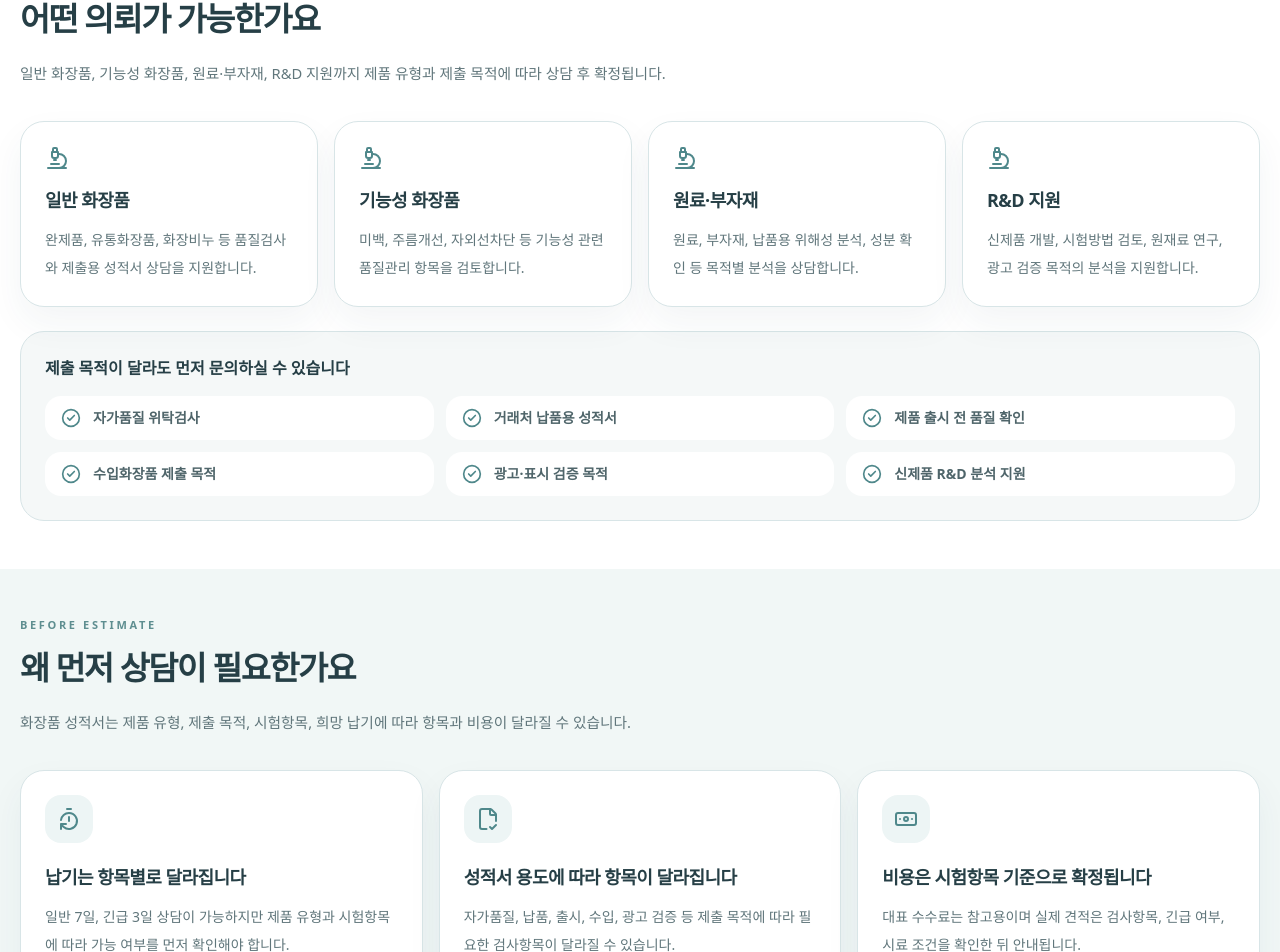
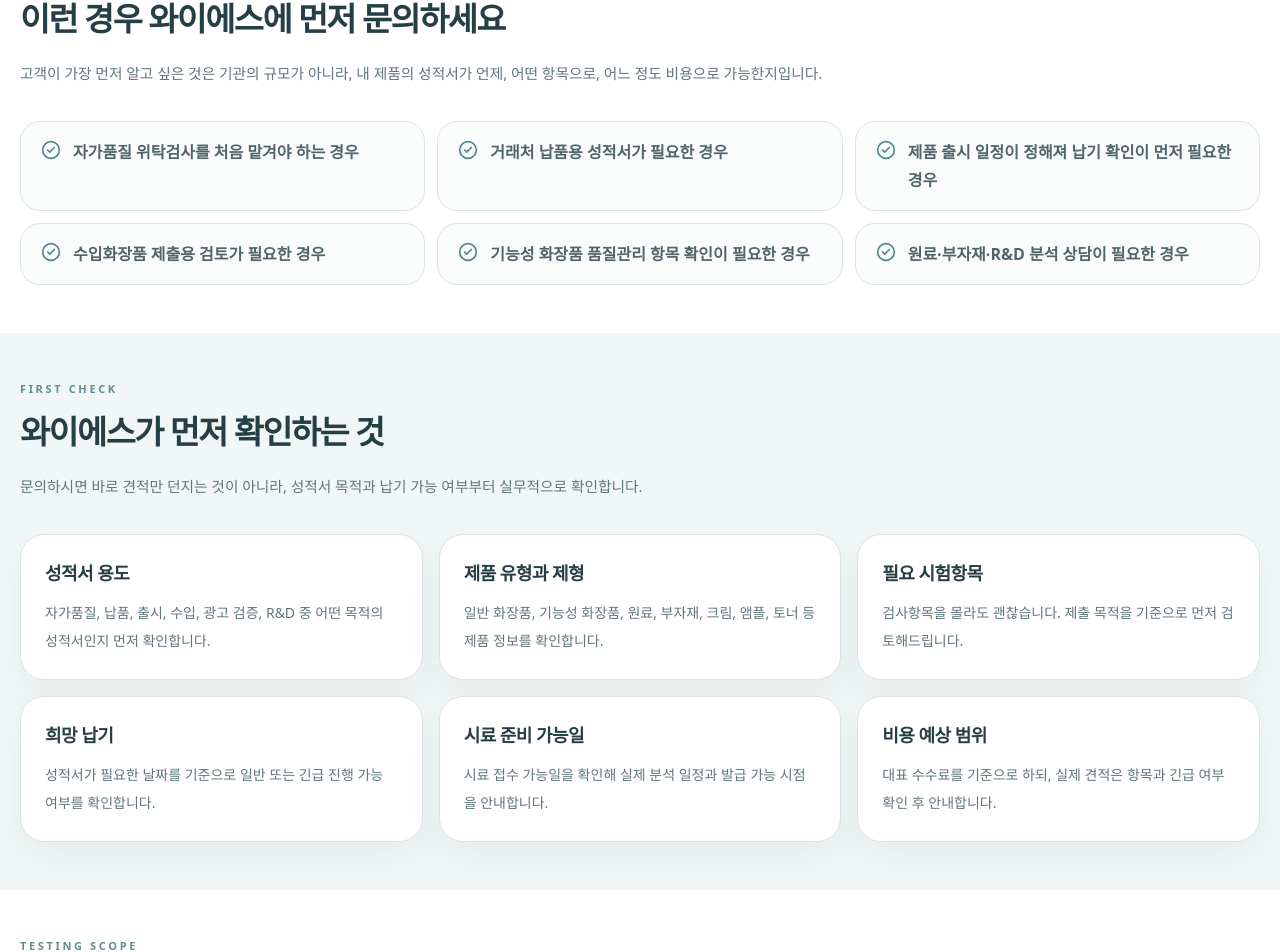
Before and after one commit to YSIET/ysiet-cosmetics-testing, a React (Vite) app: page / in a window 1280 px wide. Shown: the part 975-1927 px from the top of the page. Built offline with nearby package versions, Linux system fonts and the light colour scheme.

Commit message:
Update App.jsx

```diff
--- a/src/App.jsx
+++ b/src/App.jsx
@@ -184,6 +184,42 @@ const trustProofs = [
   },
 ];
 
+const customerSituations = [
+  "자가품질 위탁검사를 처음 맡겨야 하는 경우",
+  "거래처 납품용 성적서가 필요한 경우",
+  "제품 출시 일정이 정해져 납기 확인이 먼저 필요한 경우",
+  "수입화장품 제출용 검토가 필요한 경우",
+  "기능성 화장품 품질관리 항목 확인이 필요한 경우",
+  "원료·부자재·R&D 분석 상담이 필요한 경우",
+];
+
+const firstCheckItems = [
+  {
+    title: "성적서 용도",
+    desc: "자가품질, 납품, 출시, 수입, 광고 검증, R&D 중 어떤 목적의 성적서인지 먼저 확인합니다.",
+  },
+  {
+    title: "제품 유형과 제형",
+    desc: "일반 화장품, 기능성 화장품, 원료, 부자재, 크림, 앰플, 토너 등 제품 정보를 확인합니다.",
+  },
+  {
+    title: "필요 시험항목",
+    desc: "검사항목을 몰라도 괜찮습니다. 제출 목적을 기준으로 먼저 검토해드립니다.",
+  },
+  {
+    title: "희망 납기",
+    desc: "성적서가 필요한 날짜를 기준으로 일반 또는 긴급 진행 가능 여부를 확인합니다.",
+  },
+  {
+    title: "시료 준비 가능일",
+    desc: "시료 접수 가능일을 확인해 실제 분석 일정과 발급 가능 시점을 안내합니다.",
+  },
+  {
+    title: "비용 예상 범위",
+    desc: "대표 수수료를 기준으로 하되, 실제 견적은 항목과 긴급 여부 확인 후 안내합니다.",
+  },
+];
+
 const serviceScopes = [
   {
     title: "일반 화장품",
@@ -203,13 +239,31 @@ const serviceScopes = [
   },
 ];
 
-const purposeItems = [
-  "자가품질 위탁검사",
-  "거래처 납품용 성적서",
-  "제품 출시 전 품질 확인",
-  "수입화장품 제출 목적",
-  "광고·표시 검증 목적",
-  "신제품 R&D 분석 지원",
+const officialCriteria = [
+  {
+    title: "식약처 지정 여부",
+    desc: "공식 제출 목적의 화장품 시험검사를 맡길 때 가장 먼저 확인해야 하는 기준입니다.",
+  },
+  {
+    title: "KOLAS 공인시험 체계",
+    desc: "시험분석의 공신력과 품질관리 체계를 확인할 수 있는 중요한 근거입니다.",
+  },
+  {
+    title: "성적서 용도 이해도",
+    desc: "납품, 출시, 수입, 자가품질 등 제출 목적에 맞는 항목 안내가 가능한지 확인해야 합니다.",
+  },
+  {
+    title: "납기 상담 가능 여부",
+    desc: "성적서가 필요한 날짜가 정해져 있다면 가능 여부를 먼저 확인해주는 기관이 유리합니다.",
+  },
+  {
+    title: "처음 의뢰 고객 안내",
+    desc: "검사항목을 모르는 고객도 제품 정보만으로 상담을 시작할 수 있어야 합니다.",
+  },
+  {
+    title: "대응 가능 범위",
+    desc: "일반 화장품뿐 아니라 기능성, 원료, 부자재, R&D 목적까지 상담 가능한지 확인해야 합니다.",
+  },
 ];
 
 const whyConsultItems = [
@@ -227,21 +281,6 @@ const whyConsultItems = [
     icon: <Banknote className="h-6 w-6" />,
     title: "비용은 시험항목 기준으로 확정됩니다",
     desc: "대표 수수료는 참고용이며 실제 견적은 검사항목, 긴급 여부, 시료 조건을 확인한 뒤 안내됩니다.",
-  },
-];
-
-const trustMeaningItems = [
-  {
-    title: "공식 제출 목적 상담",
-    desc: "식약처 지정 화장품 시험검사기관으로 성적서 제출 목적에 맞춘 상담이 가능합니다.",
-  },
-  {
-    title: "공인시험 체계",
-    desc: "KOLAS 국제공인시험기관 체계를 기반으로 시험분석과 품질보증 서비스를 제공합니다.",
-  },
-  {
-    title: "연구 기반 분석 역량",
-    desc: "연세대학교 교원창업기업으로 일반 의뢰뿐 아니라 원료, 부자재, R&D 분석까지 상담합니다.",
   },
 ];
 
@@ -357,6 +396,9 @@ function Header({ showKakao = false }) {
         </a>
 
         <nav className="hidden items-center gap-4 text-sm font-bold text-[#60767B] xl:flex">
+          <a href="/#situations" className="hover:text-[#285F67]">
+            의뢰상황
+          </a>
           <a href="/#scope" className="hover:text-[#285F67]">
             가능범위
           </a>
@@ -365,9 +407,6 @@ function Header({ showKakao = false }) {
           </a>
           <a href="/#documents" className="hover:text-[#285F67]">
             준비서류
-          </a>
-          <a href="/#process" className="hover:text-[#285F67]">
-            절차
           </a>
           <a href="/#contact" className="hover:text-[#285F67]">
             문의
@@ -547,11 +586,11 @@ function HomePage() {
             </p>
 
             <h1 className="max-w-3xl text-[clamp(1.75rem,2.85vw,2.55rem)] font-black leading-[1.14] tracking-[-0.055em] text-[#243F46]">
-              성적서 납기부터 먼저 확인하세요
+              검사항목을 몰라도 먼저 문의하세요
             </h1>
 
             <p className="mt-5 max-w-2xl text-[clamp(0.95rem,1.22vw,1.08rem)] leading-8 text-[#4F656A]">
-              제품명·제형·성적서 용도·희망 납기만 알려주시면 필요한 시험항목과 진행 가능 여부를 빠르게 안내드립니다.
+              제품명·제형·성적서 용도·희망 납기만 알려주시면 와이에스가 필요한 항목과 가능 일정을 먼저 검토합니다.
             </p>
 
             <div className="mt-8 flex flex-col gap-3 sm:flex-row">
@@ -587,6 +626,51 @@ function HomePage() {
         </div>
       </section>
 
+      <section id="situations" className="bg-white py-12">
+        <div className="mx-auto max-w-7xl px-5">
+          <SectionTitle
+            eyebrow="Start Here"
+            titleText="이런 경우 와이에스에 먼저 문의하세요"
+            description="고객이 가장 먼저 알고 싶은 것은 기관의 규모가 아니라, 내 제품의 성적서가 언제, 어떤 항목으로, 어느 정도 비용으로 가능한지입니다."
+          />
+
+          <div className="grid gap-3 md:grid-cols-2 lg:grid-cols-3">
+            {customerSituations.map((item) => (
+              <div
+                key={item}
+                className="flex gap-3 rounded-[20px] border border-[#D8E5E7] bg-[#FAFCFC] px-5 py-4"
+              >
+                <CheckCircle2 className="mt-0.5 h-5 w-5 shrink-0 text-[#4F888B]" />
+                <p className="font-bold leading-7 text-[#4F656A]">{item}</p>
+              </div>
+            ))}
+          </div>
+        </div>
+      </section>
+
+      <section id="first-check" className="bg-[#F1F7F6] py-12">
+        <div className="mx-auto max-w-7xl px-5">
+          <SectionTitle
+            eyebrow="First Check"
+            titleText="와이에스가 먼저 확인하는 것"
+            description="문의하시면 바로 견적만 던지는 것이 아니라, 성적서 목적과 납기 가능 여부부터 실무적으로 확인합니다."
+          />
+
+          <div className="grid gap-4 md:grid-cols-2 lg:grid-cols-3">
+            {firstCheckItems.map((item) => (
+              <Card key={item.title}>
+                <div className="p-6">
+                  <h3 className="text-lg font-black tracking-[-0.03em] text-[#263F46]">
+                    {item.title}
+                  </h3>
+                  <p className="mt-3 text-sm leading-7 text-[#60767B]">{item.desc}</p>
+                </div>
+              </Card>
+            ))}
+          </div>
+        </div>
+      </section>
+
       <section id="scope" className="bg-white py-12">
         <div className="mx-auto max-w-7xl px-5">
           <SectionTitle
@@ -608,40 +692,23 @@ function HomePage() {
               </Card>
             ))}
           </div>
-
-          <div className="mt-6 rounded-[24px] border border-[#D8E5E7] bg-[#F5F8F8] p-6">
-            <p className="text-base font-black text-[#263F46]">
-              제출 목적이 달라도 먼저 문의하실 수 있습니다
-            </p>
-            <div className="mt-4 grid gap-3 md:grid-cols-3">
-              {purposeItems.map((item) => (
-                <div
-                  key={item}
-                  className="flex items-center gap-3 rounded-2xl bg-white px-4 py-3 text-sm font-bold text-[#4F656A]"
-                >
-                  <CheckCircle2 className="h-5 w-5 shrink-0 text-[#4F888B]" />
-                  {item}
-                </div>
-              ))}
-            </div>
-          </div>
         </div>
       </section>
 
-      <section id="why-consult" className="bg-[#F1F7F6] py-12">
+      <section id="criteria" className="bg-[#FAFCFC] py-12">
         <div className="mx-auto max-w-7xl px-5">
           <SectionTitle
-            eyebrow="Before Estimate"
-            titleText="왜 먼저 상담이 필요한가요"
-            description="화장품 성적서는 제품 유형, 제출 목적, 시험항목, 희망 납기에 따라 항목과 비용이 달라질 수 있습니다."
+            eyebrow="Selection Criteria"
+            titleText="공식기관 선택 시 확인해야 할 기준"
+            description="화장품 품질검사를 맡길 때는 가격만이 아니라 지정 여부, 공인시험 체계, 제출 목적 이해도, 납기 상담 능력을 함께 확인해야 합니다."
           />
 
-          <div className="grid gap-4 lg:grid-cols-3">
-            {whyConsultItems.map((item) => (
+          <div className="grid gap-3 md:grid-cols-2 lg:grid-cols-3">
+            {officialCriteria.map((item, index) => (
               <Card key={item.title}>
                 <div className="p-6">
-                  <div className="mb-5 flex h-12 w-12 items-center justify-center rounded-2xl bg-[#EDF5F5] text-[#4F888B]">
-                    {item.icon}
+                  <div className="mb-4 flex h-10 w-10 items-center justify-center rounded-full bg-[#285F67] text-sm font-black text-white">
+                    {index + 1}
                   </div>
                   <h3 className="text-lg font-black tracking-[-0.03em] text-[#263F46]">
                     {item.title}
@@ -654,20 +721,20 @@ function HomePage() {
         </div>
       </section>
 
-      <section id="trust" className="bg-[#FAFCFC] py-12">
+      <section id="why-consult" className="bg-[#F1F7F6] py-12">
         <div className="mx-auto max-w-7xl px-5">
           <SectionTitle
-            eyebrow="Trust Proof"
-            titleText="신뢰근거는 첫 화면에서 끝나지 않습니다"
-            description="지정기관, 공인시험 체계, 연구 기반 분석 역량은 고객이 시험기관을 선택할 때 반드시 확인해야 하는 기준입니다."
+            eyebrow="Before Estimate"
+            titleText="가격과 납기는 왜 상담 후 확정되나요"
+            description="같은 화장품이라도 제품 유형, 제출 목적, 시험항목, 긴급 여부에 따라 항목·비용·일정이 달라질 수 있습니다."
           />
 
           <div className="grid gap-4 lg:grid-cols-3">
-            {trustMeaningItems.map((item, index) => (
+            {whyConsultItems.map((item) => (
               <Card key={item.title}>
                 <div className="p-6">
-                  <div className="mb-4 flex h-10 w-10 items-center justify-center rounded-full bg-[#285F67] text-sm font-black text-white">
-                    {index + 1}
+                  <div className="mb-5 flex h-12 w-12 items-center justify-center rounded-2xl bg-[#EDF5F5] text-[#4F888B]">
+                    {item.icon}
                   </div>
                   <h3 className="text-lg font-black tracking-[-0.03em] text-[#263F46]">
                     {item.title}
```
